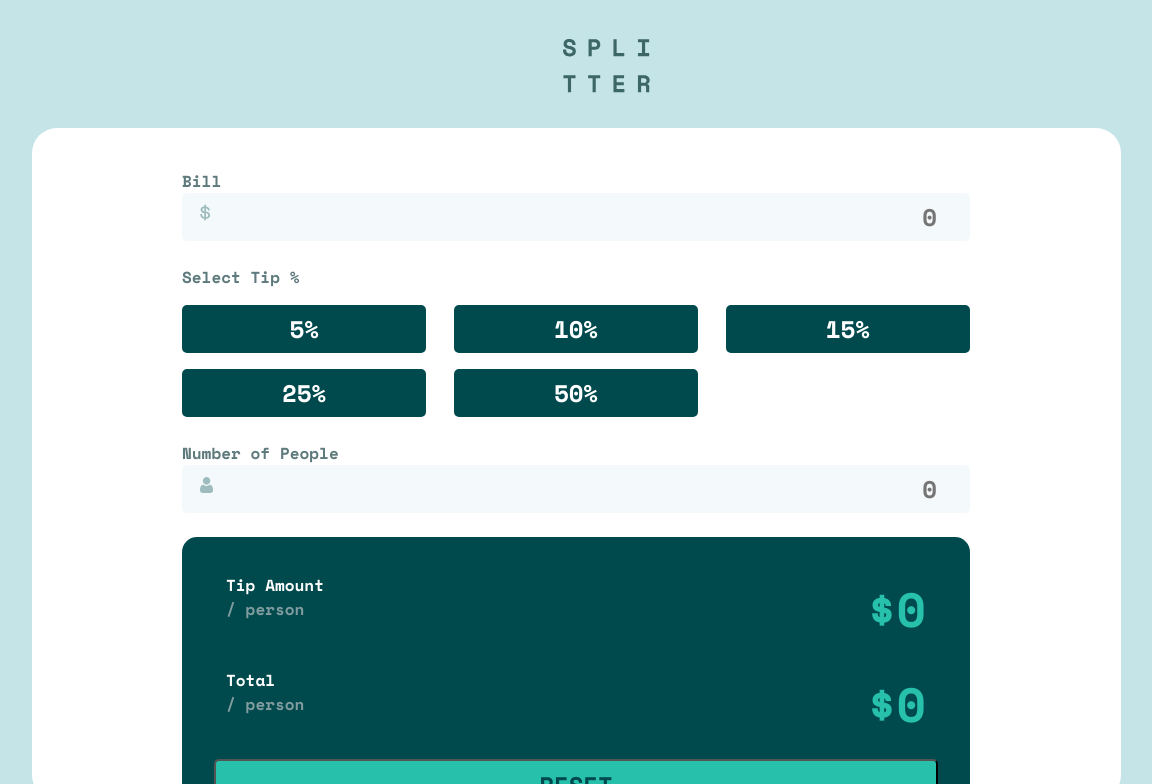
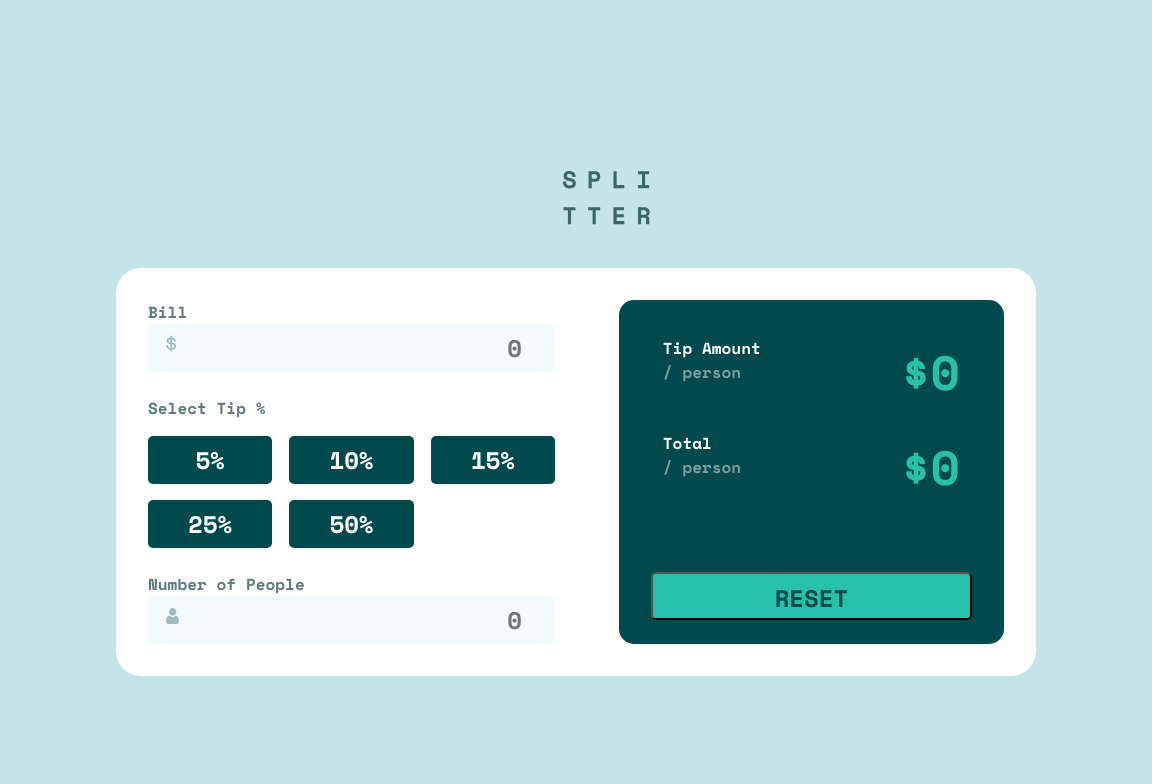
Before and after one commit to Aditi-Sawardekar/tip-calculator-app, a React (Vite) app: page / in a window 1536 px wide. Shown: the top 784 px of the page, without its empty margins (192-1344 px from the left). Built offline with nearby package versions, Linux system fonts and the light colour scheme.

Commit message:
Implement desktop design using media query for screens greater than 1440px by updating styles and layout structure.

```diff
--- a/src/components/AppButton/AppButton.module.css
+++ b/src/components/AppButton/AppButton.module.css
@@ -42,3 +42,15 @@
     width: 100%;
   }
 }
+
+@media (min-width: 1440px) {
+  .button {
+    min-width: 7.25rem;
+    width: 30.5%;
+  }
+
+  .reset {
+    width: 100%;
+    margin-top: auto;
+  }
+}
--- a/src/components/PercentageButtons/PercentageButtons.module.css
+++ b/src/components/PercentageButtons/PercentageButtons.module.css
@@ -21,3 +21,10 @@
     flex-basis: 31%;
   }
 }
+
+@media (min-width: 1440px) {
+  .percentageButtonsContainer::after {
+    content: "";
+    flex-basis: 30.5%;
+  }
+}
--- a/src/pages/TipCalculatorPage/TipCalculatorPage.module.css
+++ b/src/pages/TipCalculatorPage/TipCalculatorPage.module.css
@@ -9,6 +9,9 @@
   border-radius: 25px 25px 0 0;
   overflow: hidden;
   padding: 2rem 1.5rem;
+}
+
+.tipCalculatorInputs {
   display: flex;
   flex-direction: column;
   gap: 1.5rem;
@@ -22,10 +25,39 @@
   }
 
   .tipCalculatorContainer {
-    min-width: 608px;
-    max-width: 80%;
+    min-width: 80%;
     margin: 0 auto;
     padding: 5.14vh 9.8vw;
     border-radius: 25px 25px 25px 25px;
   }
 }
+
+@media (min-width: 1440px) {
+  .mainContainer {
+    height: 100vh;
+    justify-content: center;
+    align-items: center;
+  }
+
+  .tipCalculatorContainer {
+    min-width: 920px;
+    max-width: 80%;
+    padding: 2rem;
+    display: flex;
+    justify-content: space-between;
+  }
+
+  .tipCalculatorInputs {
+    width: 26.5vw;
+  }
+
+  .tipCalculatorResults {
+    width: 45%;
+    display: flex;
+  }
+
+  /* To make the child stretch to fill available space */
+  .tipCalculatorResults > * {
+    flex-grow: 1;
+  }
+}
--- a/src/pages/TipCalculatorPage/TipCalculatorPage.tsx
+++ b/src/pages/TipCalculatorPage/TipCalculatorPage.tsx
@@ -50,6 +50,7 @@ export default function TipCalculatorPage() {
       />
 
       <section className={styles.tipCalculatorContainer}>
+        <div className={styles.tipCalculatorInputs}>
           <InputValue
             id="amount"
             label="Bill"
@@ -77,12 +78,15 @@ export default function TipCalculatorPage() {
               );
             }}
           />
+        </div>
 
+        <div className={styles.tipCalculatorResults}>
           <DisplayCalculation
             tipAmountPerPerson={tipAmountPerPerson}
             totalPerPerson={totalPerPerson}
             onClick={handleReset}
           />
+        </div>
       </section>
     </main>
   );
```
Lines whose indentation alone changed are shown as unchanged.
